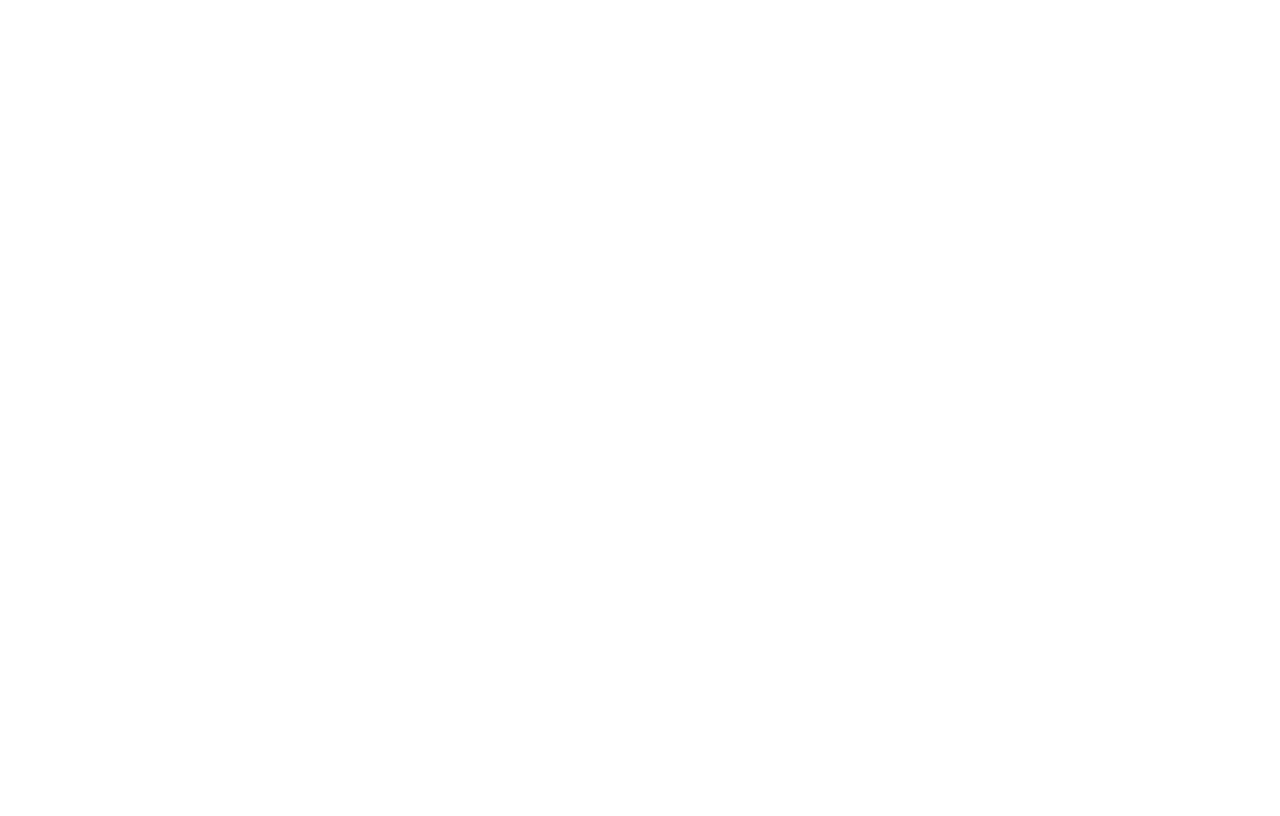
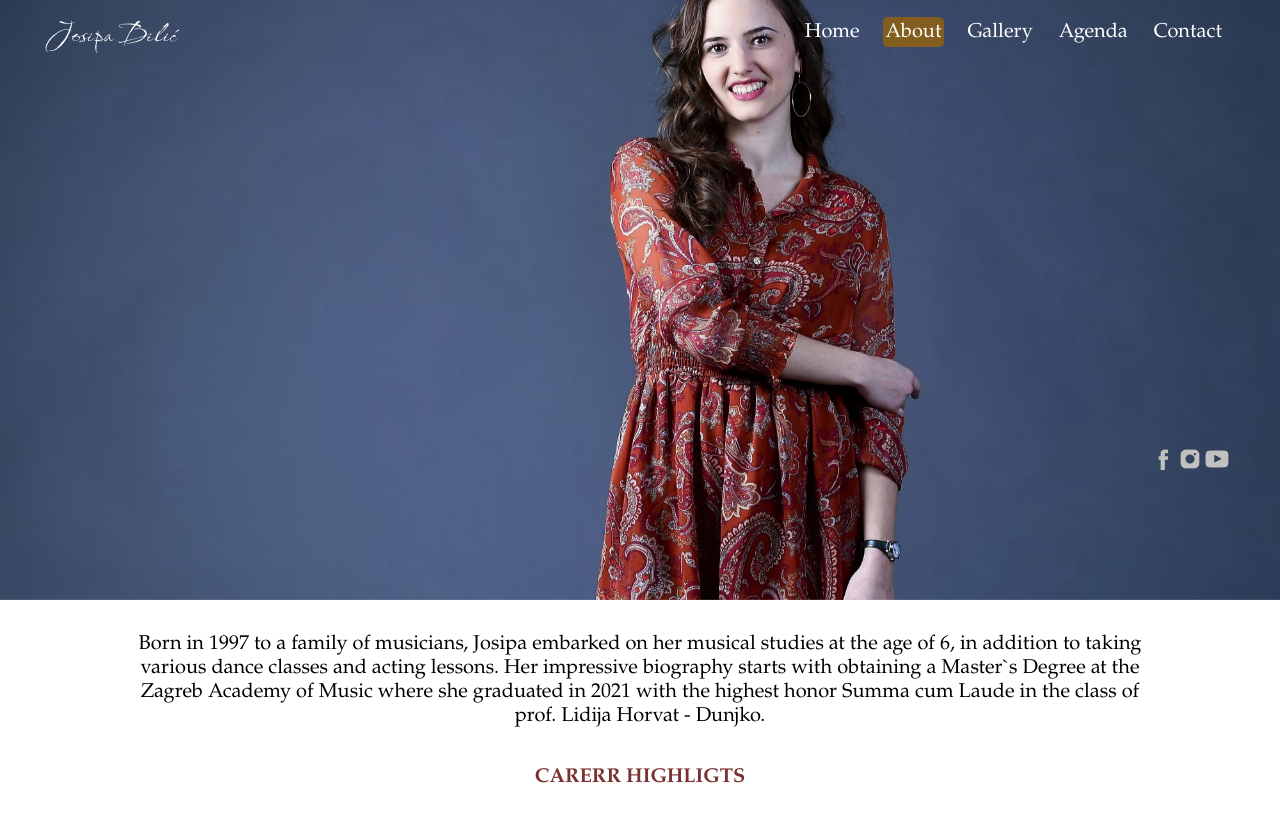
Before and after one commit to LukaBilic2/Josipa-Portfolio, a React (Vite) app: page /about in a window 1280 px wide. Before the commit this address had no page. Built offline with nearby package versions, Linux system fonts and the light colour scheme.

Commit message:
- finish contact page - start about page

```diff
--- a/src/App.jsx
+++ b/src/App.jsx
@@ -1,4 +1,4 @@
-import { Agenda, Contact, Home } from './services';
+import { About, Agenda, Contact, Home } from './services';
 import { Routes, Route } from 'react-router-dom';
 
 function App() {
@@ -8,6 +8,7 @@ function App() {
         <Route path="/" element={<Home />} />
         <Route path="/agenda" element={<Agenda />} />
         <Route path="/contact" element={<Contact />} />
+        <Route path="/about" element={<About />} />
       </Routes>
     </div>
   );
--- a/src/components/About/About.jsx
+++ b/src/components/About/About.jsx
@@ -1,5 +1,64 @@
+import styles from './About.module.css';
+import { Signature, facebookIcon, instagramIcon, youtubeIcon } from '../../services';
+import { NavLink } from 'react-router-dom';
+
 const About = () => {
-  return <div>About</div>;
+  return (
+    <div>
+      <header className={styles['about-home-header']}>
+        <div className={styles['about-background-image']}></div>
+        <div className={styles['home-header']}>
+          <img src={Signature} alt="Signature" />
+
+          <nav>
+            <ul className={styles.navigation}>
+              <NavLink to="/">
+                <li className={styles['nav-li']}>Home</li>
+              </NavLink>
+              <NavLink to="/about">
+                <li className={styles['nav-li']}>About</li>
+              </NavLink>
+              <NavLink to="/gallery">
+                <li className={styles['nav-li']}>Gallery</li>
+              </NavLink>
+              <NavLink to="/agenda">
+                <li className={styles['nav-li']}>Agenda</li>
+              </NavLink>
+              <NavLink to="/contact">
+                <li className={styles['nav-li']}>Contact</li>
+              </NavLink>
+            </ul>
+          </nav>
+        </div>
+
+        <div className={styles['about-icons']}>
+          <a href="https://www.facebook.com/JosipicaB" target="blank">
+            <img src={facebookIcon} alt="Facebook" />
+          </a>
+          <a href="https://www.instagram.com/josipa___bilic/" target="blank">
+            <img src={instagramIcon} alt="Instagram" />
+          </a>
+          <a href="https://www.youtube.com/@josipabilicsoprano/featured" target="blank">
+            <img src={youtubeIcon} alt="Youtube" />
+          </a>
+        </div>
+      </header>
+
+      <main>
+        <div className={styles['bio-container']}>
+          <p className={styles['short-bio']}>
+            Born in 1997 to a family of musicians, Josipa embarked on her musical studies at the age of 6, in addition
+            to taking various dance classes and acting lessons. Her impressive biography starts with obtaining a
+            Master`s Degree at the Zagreb Academy of Music where she graduated in 2021 with the highest honor Summa cum
+            Laude in the class of prof. Lidija Horvat - Dunjko.
+          </p>
+          <h2>CARERR HIGHLIGTS</h2>
+        </div>
+      </main>
+
+      <footer></footer>
+    </div>
+  );
 };
 
 export default About;
--- a/src/components/About/About.module.css
+++ b/src/components/About/About.module.css
@@ -0,0 +1,79 @@
+* {
+    font-family: var(--ff-primary);
+    font-size: 20px;
+}
+
+.about-home-header {
+    height: 75vh;
+    color: var(--white-color);
+}
+
+img[alt='Signature'] {
+    position: relative;
+    left: 30px;
+    top: 5px;
+}
+
+.home-header {
+    display: flex;
+    justify-content: space-between;
+    align-items: center;
+    padding: 15px;
+}
+
+.about-background-image {
+    background-image: url(../../images/About/home-page-about.avif);
+    background-size: cover;
+    background-position: center 30%;
+    background-repeat: no-repeat;
+    width: 100%;
+    min-height: 75%;
+    position: fixed;
+    z-index: -2;
+}
+
+.navigation {
+    display: flex;
+    align-items: center;
+    gap: 1rem;
+    padding-right: 40px;
+    list-style: none;
+}
+
+a>img:hover,
+.nav-li:hover {
+    background-color: var(--curry-color);
+    border-radius: 5px;
+    cursor: pointer;
+}
+
+.nav-li {
+    padding: 3px;
+}
+
+.about-icons {
+    display: flex;
+    justify-content: end;
+    align-items: center;
+    padding-right: 4%;
+    gap: 5px;
+    margin-top: 30%;
+}
+
+h2 {
+    color: var(--tuscan-color);
+    font-weight: bold;
+}
+
+main>div.bio-container {
+    display: flex;
+    flex-direction: column;
+    align-items: center;
+    padding: 2.5% 0 0 0;
+}
+
+.short-bio {
+    text-align: center;
+    width: 80%;
+    padding-bottom: 3%;
+}
--- a/src/components/Contact/Contact.jsx
+++ b/src/components/Contact/Contact.jsx
@@ -1,5 +1,5 @@
 import styles from './Contact.module.css';
-import { Signature, facebookIcon, instagramIcon, youtubeIcon } from '../../services';
+import { Signature, facebookIcon, instagramIcon, youtubeIcon, pdf } from '../../services';
 import { NavLink } from 'react-router-dom';
 
 const Contact = () => {
@@ -7,11 +7,11 @@ const Contact = () => {
     <div>
       <header className={styles['contact-home-header']}>
         <div className={styles['contact-background-image']}></div>
-        <div className={styles['home-header']}>
+        <div className={styles['contact-header']}>
           <img src={Signature} alt="Signature" />
 
           <nav>
-            <ul className={styles.navigation}>
+            <ul className={styles['contact-navigation']}>
               <NavLink to="/">
                 <li className={styles['nav-li']}>Home</li>
               </NavLink>
@@ -30,7 +30,22 @@ const Contact = () => {
             </ul>
           </nav>
         </div>
-        <div className={styles.icons}>
+
+        <blockquote className={styles['quote-contact']}>
+          <p>
+            <em>
+              &ldquo;An artist&apos;s life is an adruous rocky road, yet if I had a chance to do it all again, there is
+              no other road I would rather take&ldquo;
+            </em>
+          </p>
+          <footer>
+            <p>
+              <i>Milka Trnina</i>
+            </p>
+          </footer>
+        </blockquote>
+
+        <div className={styles['contact-icons']}>
           <a href="https://www.facebook.com/JosipicaB" target="blank">
             <img src={facebookIcon} alt="Facebook" />
           </a>
@@ -43,9 +58,83 @@ const Contact = () => {
         </div>
       </header>
 
-      <main></main>
+      <main className={styles['main-contact']}>
+        <h2 className={styles['h2-contact']}>CONTACT</h2>
 
-      <footer></footer>
+        <div className={styles['contact-container']}>
+          <div className={styles['left-contact']}>
+            <input
+              className={styles['contact-item']}
+              type="text"
+              id="name"
+              name="name"
+              placeholder="Your name"
+              required
+            />
+            <input
+              className={styles['contact-item']}
+              type="text"
+              id="email"
+              name="email"
+              placeholder="Your email"
+              required
+            />
+            <textarea
+              className={styles['contact-item']}
+              id="message"
+              name="message"
+              rows="10"
+              placeholder="Enter your message"
+              required
+            ></textarea>
+          </div>
+          <div className={styles['right-contact']}>
+            <input
+              className={styles['contact-item']}
+              type="text"
+              id="lastname"
+              name="lastname"
+              placeholder="Your last name"
+              required
+            />
+            <input
+              className={styles['contact-item']}
+              type="text"
+              id="message-title"
+              name="message-title"
+              placeholder="Message title"
+              required
+            />
+            <div className={styles['contact-item']}>
+              <span id="cv-message">Kindly access my resume by clicking the following link.</span>
+              <a className={styles['pdf-a']} id="cv" href={pdf} target="_blank" rel="noreferrer">
+                CV Josipa Bilić
+              </a>
+              <button type="submit" onClick="sendEmail(event)">
+                Send
+              </button>
+            </div>
+          </div>
+        </div>
+      </main>
+
+      <footer className={styles['contact-footer']}>
+        <div>
+          <img src={Signature} alt="Signature" />
+          <div className={styles['contact-footer-icons']}>
+            <a href="https://www.facebook.com/JosipicaB" target="blank">
+              <img src={facebookIcon} alt="Facebook" />
+            </a>
+            <a href="https://www.instagram.com/josipa___bilic/" target="blank">
+              <img src={instagramIcon} alt="Instagram" />
+            </a>
+            <a href="https://www.youtube.com/@josipabilicsoprano/featured" target="blank">
+              <img src={youtubeIcon} alt="Youtube" />
+            </a>
+          </div>
+        </div>
+        <p>All rights reservef @ 2024</p>
+      </footer>
     </div>
   );
 };
--- a/src/components/Contact/Contact.module.css
+++ b/src/components/Contact/Contact.module.css
@@ -14,7 +14,7 @@ img[alt='Signature'] {
     top: 5px;
 }
 
-.home-header {
+.contact-header {
     display: flex;
     justify-content: space-between;
     align-items: center;
@@ -32,7 +32,7 @@ img[alt='Signature'] {
     z-index: -2;
 }
 
-.navigation {
+.contact-navigation {
     display: flex;
     align-items: center;
     gap: 1rem;
@@ -40,17 +40,13 @@ img[alt='Signature'] {
     list-style: none;
 }
 
-h2 {
-    color: var(--tuscan-color);
-    font-weight: bold;
-}
-
-.icons {
+.contact-icons {
     display: flex;
     justify-content: end;
     align-items: center;
-    padding-right: 6.5%;
+    padding-right: 4%;
     gap: 5px;
+    margin-top: 16.5%;
 }
 
 a>img:hover,
@@ -63,3 +59,122 @@ a>img:hover,
 .nav-li {
     padding: 3px;
 }
+
+.quote-contact {
+    display: flex;
+    flex-direction: column;
+    text-align: center;
+    color: var(--white-color);
+    width: 40%;
+    padding-top: 13.5%;
+    margin-left: 18%;
+}
+
+.quote-contact>p>em,
+.quote-contact>footer>p>i {
+    font-size: 30px;
+}
+
+.quote-contact>footer {
+    align-self: flex-end;
+    margin-top: 1.5%;
+}
+
+.main-contact {
+    background-color: white;
+}
+
+h2 {
+    color: var(--tuscan-color);
+    font-weight: bold;
+}
+
+.h2-contact {
+    display: flex;
+    flex-direction: column;
+    align-items: center;
+    padding: 2% 0 1.5% 0;
+}
+
+.contact-container {
+    display: flex;
+    justify-content: center;
+    gap: 2%;
+}
+
+.contact-item {
+    border: 1px solid black;
+    min-height: 70px;
+}
+
+.left-contact {
+    display: flex;
+    flex-direction: column;
+    width: 40%;
+    gap: 15px;
+}
+
+.right-contact {
+    display: flex;
+    flex-direction: column;
+    width: 40%;
+    gap: 15px;
+}
+
+input,
+textarea {
+    padding-left: 4px;
+}
+
+.right-contact div.contact-item {
+    height: 60%;
+    display: flex;
+    flex-direction: column;
+    align-items: center;
+    justify-content: end;
+    border: none;
+}
+
+div.contact-item span {
+    font-size: 16px;
+    padding-bottom: 3%;
+}
+
+.pdf-a {
+    color: var(--black-color);
+    font-size: 16px;
+    font-weight: bold;
+    padding-bottom: 8%;
+    text-decoration: underline;
+}
+
+.contact-footer {
+    background-color: rgba(33, 49, 65, 255);
+    width: 100%;
+    height: 110px;
+}
+
+.contact-footer>div {
+    display: flex;
+    justify-content: space-between;
+    align-items: center;
+    padding-top: 1.5%;
+}
+
+.contact-footer>div>img {
+    padding-left: 2%;
+}
+
+.contact-footer>p {
+    display: flex;
+    align-items: center;
+    justify-content: center;
+    color: var(--nickel-color);
+}
+
+.contact-footer-icons {
+    display: flex;
+    align-items: center;
+    padding-right: 3%;
+    gap: 5px;
+}
--- a/src/components/Home/Home.jsx
+++ b/src/components/Home/Home.jsx
@@ -70,7 +70,7 @@ const Home = () => {
         </div>
       </header>
 
-      <main>
+      <main className={styles['main-home']}>
         <div className={styles['upcoming-container']}>
           <h2>UPCOMING PERFORMANCES</h2>
           <ul>
@@ -108,7 +108,7 @@ const Home = () => {
           </ul>
           <button>See all</button>
         </div>
-        <blockquote>
+        <blockquote className={styles['quote-home']}>
           <p>
             <em>
               &ldquo;The beauty of her voice is unmistakable, paired with its excellent preparation, musicality, obvious
--- a/src/services/index.js
+++ b/src/services/index.js
@@ -13,5 +13,5 @@ export { default as image2 } from '../images/Gallery/image-2-big.avif';
 export { default as image3 } from '../images/Gallery/image-3-big.avif';
 export { default as image4 } from '../images/Gallery/image-4-big.avif';
 export { default as image7 } from '../images/Gallery/image-7-big.avif';
+export { default as pdf } from '../images/contact/Josipa-Bilic-CV.pdf';
 // export { default as } from '';
-// export { default as } from '';
```
Also changed, not shown: src/components/Home/Home.module.css (+4 -4 lines), src/images/About/home-page-about.avif (added), 1 other file (tests, documents, lock files or other folders).
